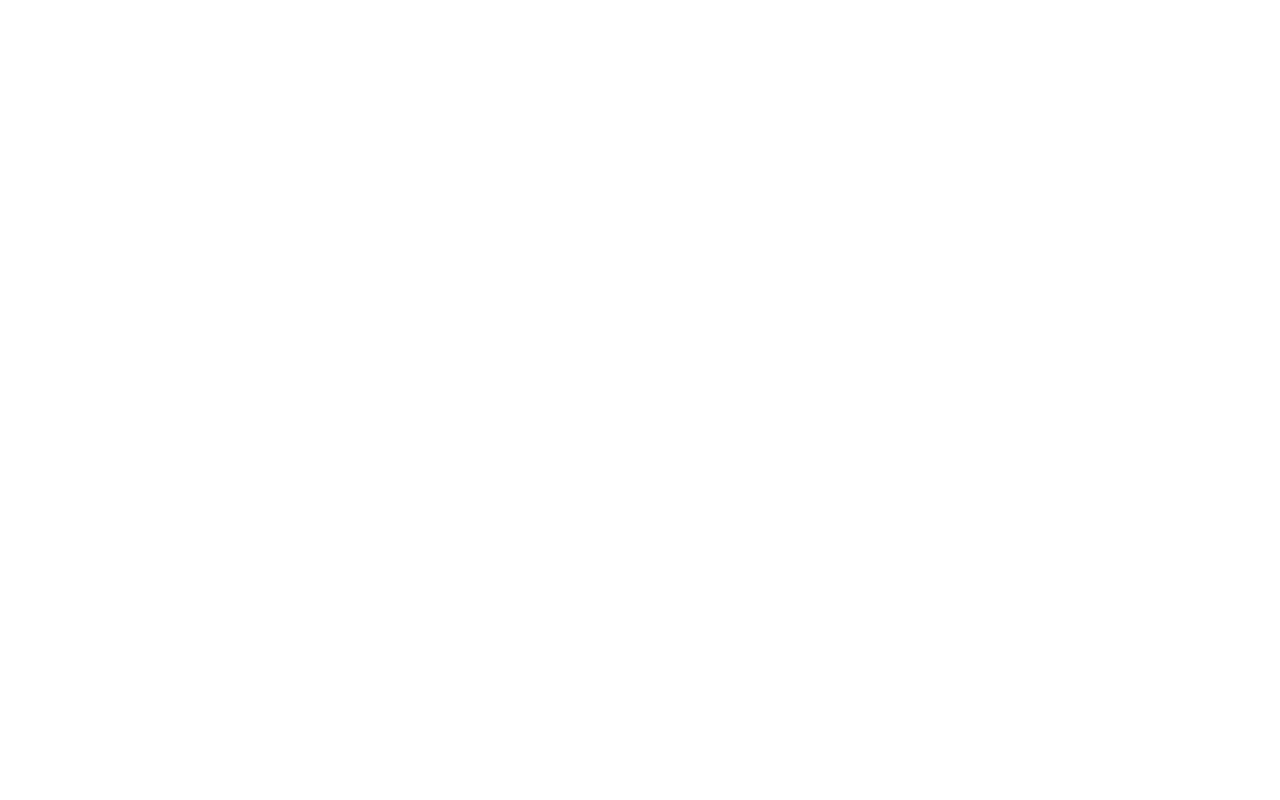
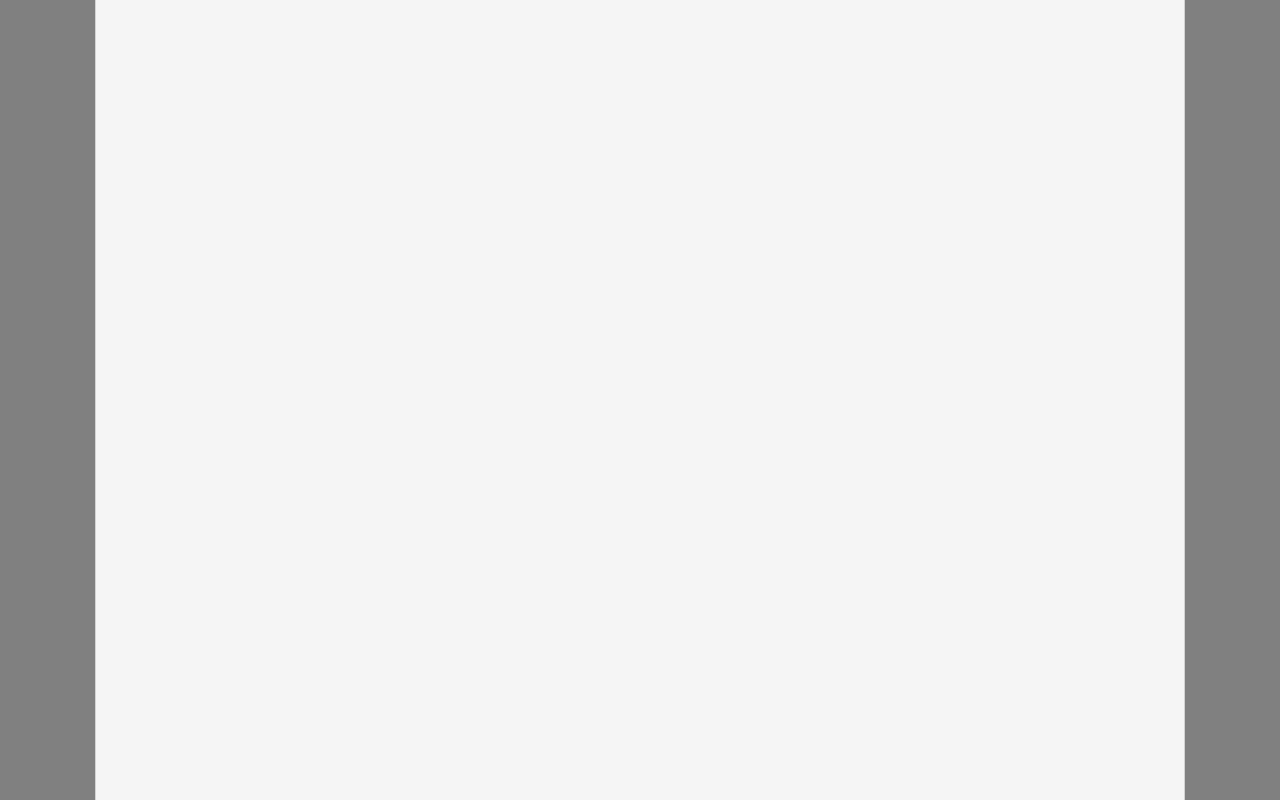
Before and after one commit to danielduffield/short-circuit, a website: page index.html in a window 1280 px wide. Drawn offline with Linux system fonts and the light colour scheme.

Commit message:
Created divs for landing, container, and game board. #1

```diff
--- a/index.html
+++ b/index.html
@@ -8,6 +8,11 @@
   <title>SH0RT.C1RCU1T</title>
 </head>
 <body>
+  <div id="landing">
+    <div id="container">
+      <div id="game-board"></div>
+    </div>
+  </div>
   <script type="text/javascript" src="main.js"></script>
 </body>
 </html>
--- a/styles.css
+++ b/styles.css
@@ -0,0 +1,20 @@
+* {
+  margin: 0;
+  padding: 0;
+}
+
+#landing {
+  height: 100%;
+  width: 100%;
+  background-color: grey;
+  position: absolute;
+}
+
+#container {
+  margin: 0 auto;
+  width: 85%;
+  height: 100%;
+  border-left: 1px solid lightgrey;
+  border-right: 1px solid lightgrey;
+  background-color: whitesmoke;
+}
```
